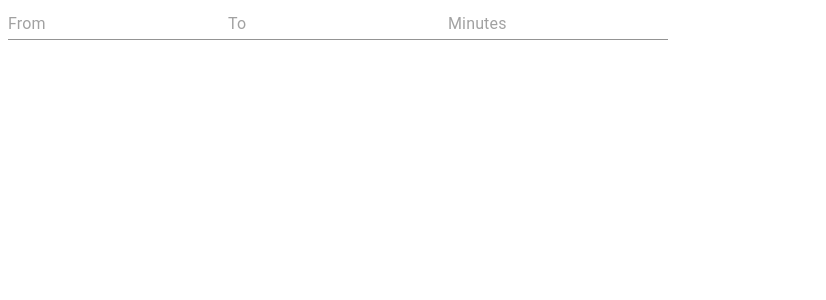
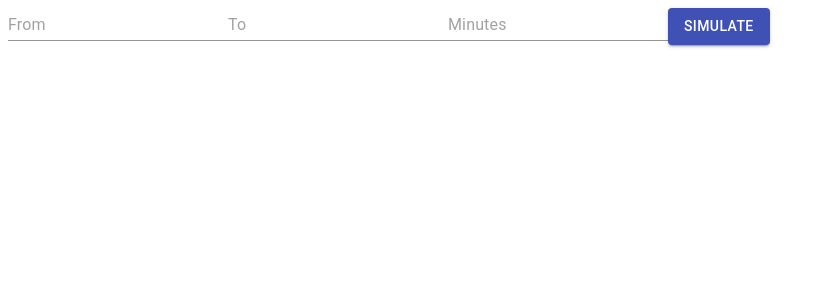
Before and after one commit to tiago-sn/mui-tampletes, a React app: page / in a window 1280 px wide. Shown: the top 300 px of the page, without its empty margins (0-826 px from the left). Built offline with nearby package versions, Linux system fonts and the light colour scheme.

Commit message:
<SimulationPanel />: add button to trigger the simulation.

```diff
--- a/src/components/SimulationPanel/index.tsx
+++ b/src/components/SimulationPanel/index.tsx
@@ -1,13 +1,15 @@
 import React from 'react';
-import { Input } from '@material-ui/core';
+import { Input, Button } from '@material-ui/core';
 
 interface IProps {
   onInputChange: (
     event: React.ChangeEvent<HTMLTextAreaElement | HTMLInputElement>
   ) => void;
+
+  onSimulate: (event: React.MouseEvent<HTMLButtonElement, MouseEvent>) => void;
 }
 
-const SimulationPanel: React.FC<IProps> = ({ onInputChange }) => {
+const SimulationPanel: React.FC<IProps> = ({ onInputChange, onSimulate }) => {
   return (
     <>
       <Input
@@ -31,6 +33,9 @@ const SimulationPanel: React.FC<IProps> = ({ onInputChange }) => {
         required
         onChange={onInputChange}
       />
+      <Button color="primary" variant="contained" onClick={onSimulate}>
+        Simulate
+      </Button>
     </>
   );
 };
```
